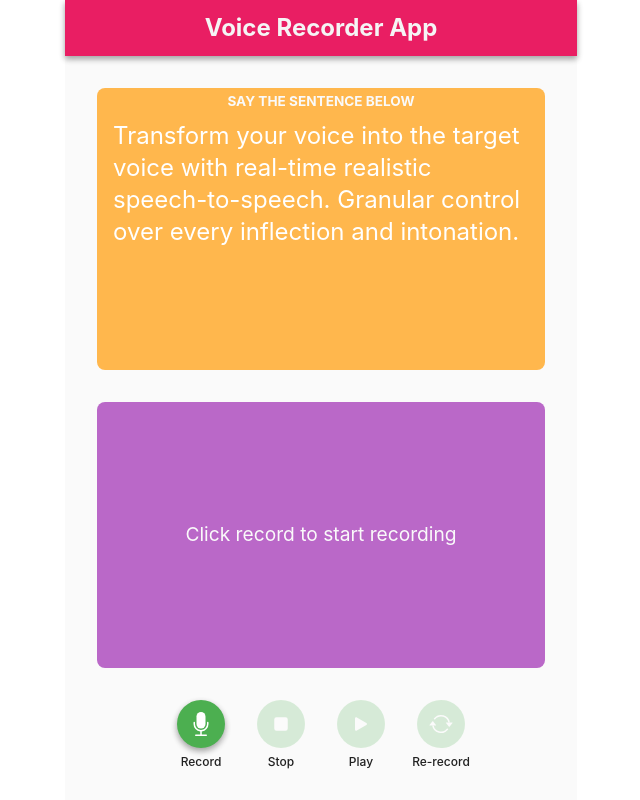
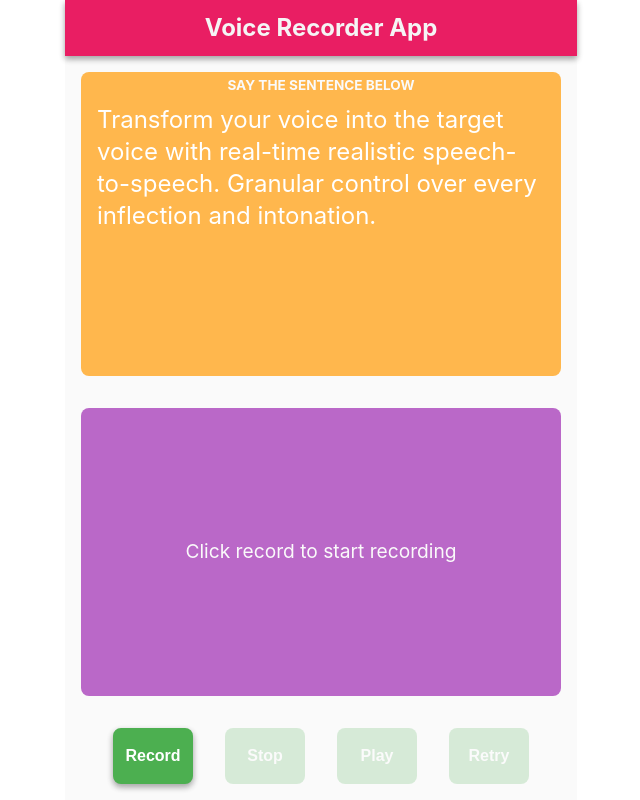
Before and after one commit to kishancmu/voice-recorder-app, a React (Create React App) app: page / in a window 1280 px wide. Shown: the whole page, without its empty margins (319-959 px from the left). Built offline with nearby package versions, Linux system fonts and the light colour scheme; no server answers.

Commit message:
Fix remove icon from button

```diff
--- a/src/components/Button/Button.css
+++ b/src/components/Button/Button.css
@@ -6,16 +6,18 @@
 }
 
 .button {
-  width: 3rem;
-  height: 3rem;
+  width: 5rem;
+  padding: 0;
+  height: 3.5rem;
   display: flex;
   align-items: center;
   justify-content: center;
   cursor: pointer;
-  border-radius: 50%;
+  border-radius: 8px;
   border: none;
   background-color: #4caf50;
-  font-size: 24px;
+  font-size: 1rem;
+  font-weight: 700;
   color: #fff;
   box-shadow: 0 3px 6px rgba(0, 0, 0, 0.16), 0 3px 6px rgba(0, 0, 0, 0.23);
 }
--- a/src/components/Button/Button.tsx
+++ b/src/components/Button/Button.tsx
@@ -4,11 +4,10 @@ interface ButtonProps {
   label: string;
   onClick: (event: React.MouseEvent<HTMLButtonElement>) => void;
   isDisabled: boolean;
-  buttonIcon: React.ReactElement;
 }
 
 const Button: React.FC<ButtonProps> = (props: ButtonProps) => {
-  const { buttonIcon, label, onClick, isDisabled } = props;
+  const { label, onClick, isDisabled } = props;
   return (
     <div className="buttonContainer">
       <button
@@ -17,9 +16,9 @@ const Button: React.FC<ButtonProps> = (props: ButtonProps) => {
         disabled={isDisabled}
         onClick={onClick}
       >
-        {buttonIcon}
+        {label}
       </button>
-      <span>{label}</span>
+      {/* <span>{label}</span> */}
     </div>
   );
 };
--- a/src/components/Recorder/Recorder.css
+++ b/src/components/Recorder/Recorder.css
@@ -1,7 +1,7 @@
 .recorder-container {
   display: flex;
   flex-direction: column;
-  padding: 2rem;
+  padding: 1rem;
   flex-grow: 1;
   min-height: 0;
 }
--- a/src/components/Recorder/Recorder.tsx
+++ b/src/components/Recorder/Recorder.tsx
@@ -171,27 +171,23 @@ const Recorder = () => {
       <div className="buttons-container">
         <Button
           isDisabled={isRecording || isRecorded || errorMessage.error}
-          buttonIcon={<BsFillMicFill />}
           onClick={startRecording}
           label="Record"
         />
         <Button
           isDisabled={!isRecording}
-          buttonIcon={<BsFillStopFill />}
           onClick={stopRecording}
           label="Stop"
         />
         <Button
-          buttonIcon={isPlaying ? <BsFillPauseFill /> : <BsPlayFill />}
           isDisabled={!isRecorded}
           onClick={handlePlayButtonClick}
           label={isPlaying ? "Pause" : "Play"}
         />
         <Button
-          buttonIcon={<BsArrowRepeat />}
           isDisabled={!isRecorded}
           onClick={handleRetryButtonClick}
-          label="Re-record"
+          label="Retry"
         />
       </div>
     </div>
```
